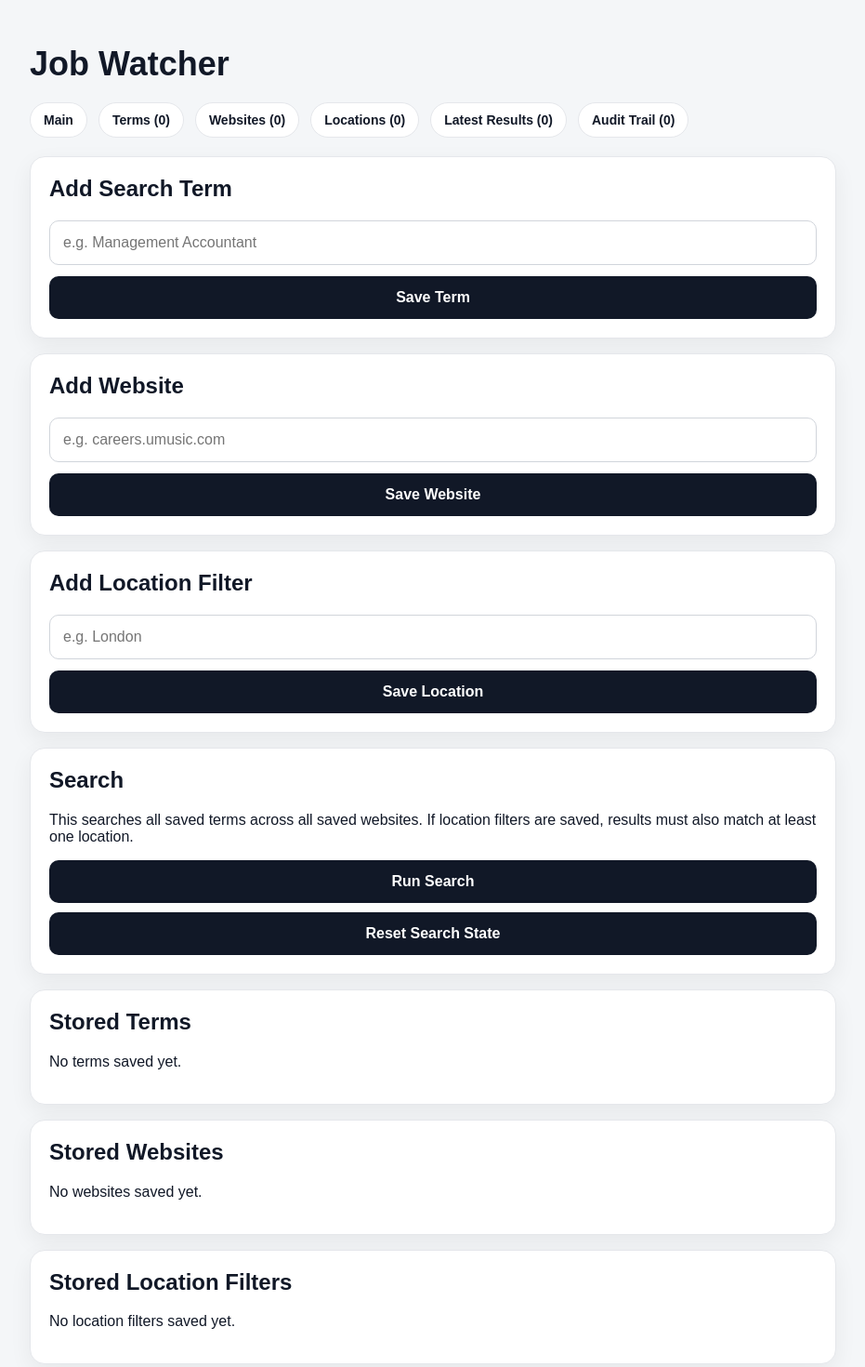
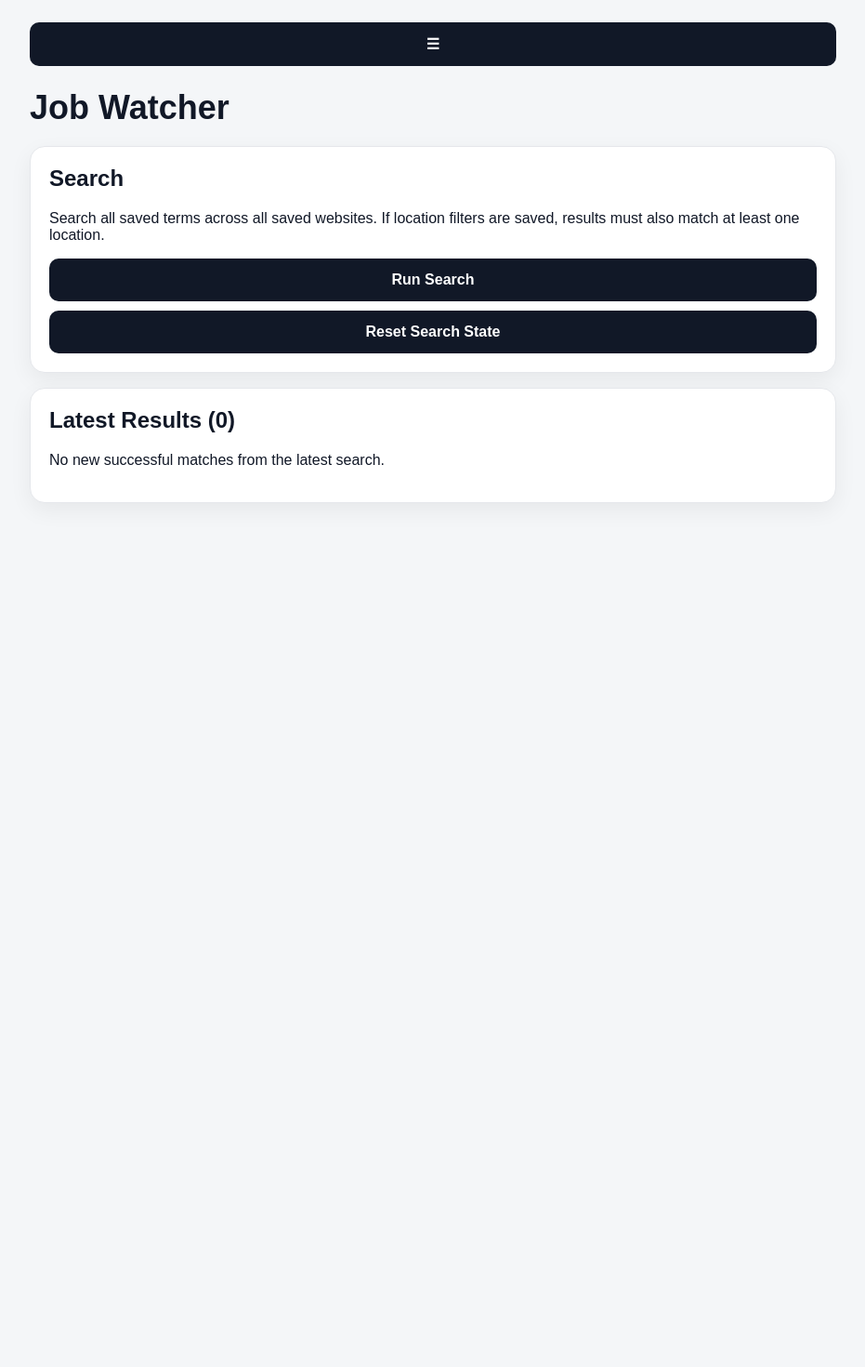
Before and after one commit to dcast-gif/Job-Watcher, a Next.js app: page / in a window 1280 px wide. Shown: the top 1470 px of the page at 93% size, without its empty margins (174-1105 px from the left). After the commit the page ends 800 px from the top, so only its background shows below. Built offline with nearby package versions, Linux system fonts and the light colour scheme.

Commit message:
Update page.js

```diff
--- a/app/page.js
+++ b/app/page.js
@@ -3,6 +3,10 @@
 import { useEffect, useState } from "react";
 
 export default function HomePage() {
+  const [activePage, setActivePage] = useState("home");
+  const [storedTab, setStoredTab] = useState("terms");
+  const [menuOpen, setMenuOpen] = useState(false);
+
   const [termInput, setTermInput] = useState("");
   const [websiteInput, setWebsiteInput] = useState("");
   const [locationInput, setLocationInput] = useState("");
@@ -22,6 +26,11 @@ export default function HomePage() {
     setResults(JSON.parse(localStorage.getItem("jobWatcherResults") || "[]"));
     setAuditTrail(JSON.parse(localStorage.getItem("jobWatcherAuditTrail") || "[]"));
   }, []);
+
+  function goToPage(page) {
+    setActivePage(page);
+    setMenuOpen(false);
+  }
 
   function resetSearchState() {
     localStorage.removeItem("jobWatcherActiveResults");
@@ -147,54 +156,28 @@ export default function HomePage() {
 
   return (
     <main className="container">
+      <header className="topBar">
+        <button className="menuButton" onClick={() => setMenuOpen(!menuOpen)}>
+          ☰
+        </button>
+
         <h1>Job Watcher</h1>
+      </header>
 
-      <nav className="nav">
-        <a href="#main">Main</a>
-        <a href="#terms">Terms ({terms.length})</a>
-        <a href="#websites">Websites ({websites.length})</a>
-        <a href="#locations">Locations ({locations.length})</a>
-        <a href="#results">Latest Results ({results.length})</a>
-        <a href="#audit">Audit Trail ({auditTrail.length})</a>
+      {menuOpen && (
+        <nav className="sideMenu">
+          <button onClick={() => goToPage("home")}>Home</button>
+          <button onClick={() => goToPage("stored")}>Stored Info</button>
+          <button onClick={() => goToPage("audit")}>Audit Trail</button>
         </nav>
+      )}
 
-      <section id="main" className="card">
-        <h2>Add Search Term</h2>
-        <input
-          type="text"
-          value={termInput}
-          onChange={(event) => setTermInput(event.target.value)}
-          placeholder="e.g. Management Accountant"
-        />
-        <button onClick={saveTerm}>Save Term</button>
-      </section>
-
-      <section className="card">
-        <h2>Add Website</h2>
-        <input
-          type="text"
-          value={websiteInput}
-          onChange={(event) => setWebsiteInput(event.target.value)}
-          placeholder="e.g. careers.umusic.com"
-        />
-        <button onClick={saveWebsite}>Save Website</button>
-      </section>
-
-      <section className="card">
-        <h2>Add Location Filter</h2>
-        <input
-          type="text"
-          value={locationInput}
-          onChange={(event) => setLocationInput(event.target.value)}
-          placeholder="e.g. London"
-        />
-        <button onClick={saveLocation}>Save Location</button>
-      </section>
-
+      {activePage === "home" && (
+        <>
           <section className="card">
             <h2>Search</h2>
             <p>
-          This searches all saved terms across all saved websites. If location
+              Search all saved terms across all saved websites. If location
               filters are saved, results must also match at least one location.
             </p>
 
@@ -207,84 +190,134 @@ export default function HomePage() {
             </button>
           </section>
 
-      <section id="terms" className="card">
-        <h2>Stored Terms</h2>
-        {terms.length === 0 ? (
-          <p>No terms saved yet.</p>
+          <section className="card">
+            <h2>Latest Results ({results.length})</h2>
+            {results.length === 0 ? (
+              <p>No new successful matches from the latest search.</p>
+            ) : (
+              <ResultsTable results={results} />
+            )}
+          </section>
+        </>
+      )}
+
+      {activePage === "stored" && (
+        <>
+          <section className="card">
+            <h2>Stored Info</h2>
+
+            <div className="tabBar">
+              <button onClick={() => setStoredTab("terms")}>
+                Terms ({terms.length})
+              </button>
+              <button onClick={() => setStoredTab("websites")}>
+                Websites ({websites.length})
+              </button>
+              <button onClick={() => setStoredTab("locations")}>
+                Locations ({locations.length})
+              </button>
+            </div>
+          </section>
+
+          {storedTab === "terms" && (
+            <StoredList
+              title="Search Terms"
+              inputValue={termInput}
+              onInputChange={setTermInput}
+              placeholder="e.g. Management Accountant"
+              saveLabel="Save Term"
+              onSave={saveTerm}
+              items={terms}
+              onDelete={deleteTerm}
+              emptyMessage="No terms saved yet."
+            />
+          )}
+
+          {storedTab === "websites" && (
+            <StoredList
+              title="Websites"
+              inputValue={websiteInput}
+              onInputChange={setWebsiteInput}
+              placeholder="e.g. careers.umusic.com"
+              saveLabel="Save Website"
+              onSave={saveWebsite}
+              items={websites}
+              onDelete={deleteWebsite}
+              emptyMessage="No websites saved yet."
+            />
+          )}
+
+          {storedTab === "locations" && (
+            <StoredList
+              title="Location Filters"
+              inputValue={locationInput}
+              onInputChange={setLocationInput}
+              placeholder="e.g. London"
+              saveLabel="Save Location"
+              onSave={saveLocation}
+              items={locations}
+              onDelete={deleteLocation}
+              emptyMessage="No location filters saved yet."
+            />
+          )}
+        </>
+      )}
+
+      {activePage === "audit" && (
+        <section className="card">
+          <h2>Audit Trail ({auditTrail.length})</h2>
+          {auditTrail.length === 0 ? (
+            <p>No successful matches yet.</p>
+          ) : (
+            <ResultsTable results={auditTrail} />
+          )}
+        </section>
+      )}
+    </main>
+  );
+}
+
+function StoredList({
+  title,
+  inputValue,
+  onInputChange,
+  placeholder,
+  saveLabel,
+  onSave,
+  items,
+  onDelete,
+  emptyMessage
+}) {
+  return (
+    <section className="card">
+      <h2>{title}</h2>
+
+      <input
+        type="text"
+        value={inputValue}
+        onChange={(event) => onInputChange(event.target.value)}
+        placeholder={placeholder}
+      />
+
+      <button onClick={onSave}>{saveLabel}</button>
+
+      <div style={{ marginTop: "18px" }}>
+        {items.length === 0 ? (
+          <p>{emptyMessage}</p>
         ) : (
           <div className="list">
-            {terms.map((term) => (
-              <div className="listItem" key={term}>
-                <span>{term}</span>
-                <button className="smallButton" onClick={() => deleteTerm(term)}>
+            {items.map((item) => (
+              <div className="listItem" key={item}>
+                <span>{item}</span>
+                <button className="smallButton" onClick={() => onDelete(item)}>
                   Delete
                 </button>
               </div>
             ))}
           </div>
         )}
+      </div>
     </section>
-
-      <section id="websites" className="card">
-        <h2>Stored Websites</h2>
-        {websites.length === 0 ? (
-          <p>No websites saved yet.</p>
-        ) : (
-          <div className="list">
-            {websites.map((website) => (
-              <div className="listItem" key={website}>
-                <span>{website}</span>
-                <button
-                  className="smallButton"
-                  onClick={() => deleteWebsite(website)}
-                >
-                  Delete
-                </button>
-              </div>
-            ))}
-          </div>
-        )}
-      </section>
-
-      <section id="locations" className="card">
-        <h2>Stored Location Filters</h2>
-        {locations.length === 0 ? (
-          <p>No location filters saved yet.</p>
-        ) : (
-          <div className="list">
-            {locations.map((location) => (
-              <div className="listItem" key={location}>
-                <span>{location}</span>
-                <button
-                  className="smallButton"
-                  onClick={() => deleteLocation(location)}
-                >
-                  Delete
-                </button>
-              </div>
-            ))}
-          </div>
-        )}
-      </section>
-
-      <section id="results" className="card">
-        <h2>Latest Results</h2>
-        {results.length === 0 ? (
-          <p>No new successful matches from the latest search.</p>
-        ) : (
-          <ResultsTable results={results} />
-        )}
-      </section>
-
-      <section id="audit" className="card">
-        <h2>Audit Trail</h2>
-        {auditTrail.length === 0 ? (
-          <p>No successful matches yet.</p>
-        ) : (
-          <ResultsTable results={auditTrail} />
-        )}
-      </section>
-    </main>
   );
 }
 
```
Lines whose indentation alone changed are shown as unchanged.
